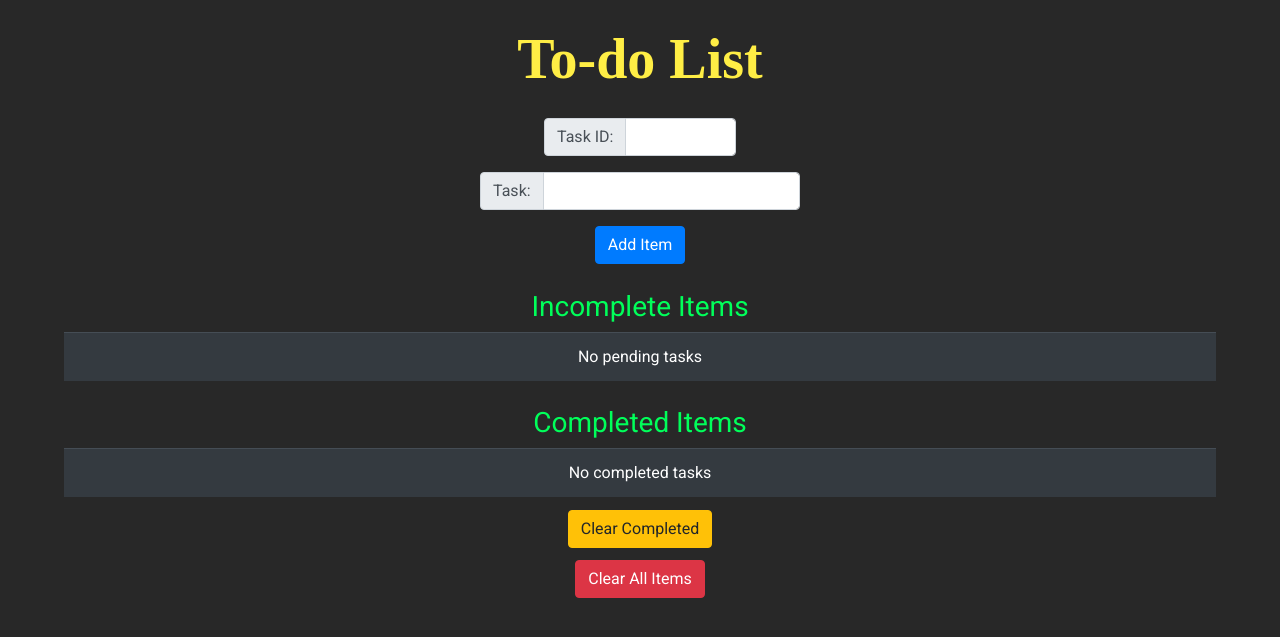
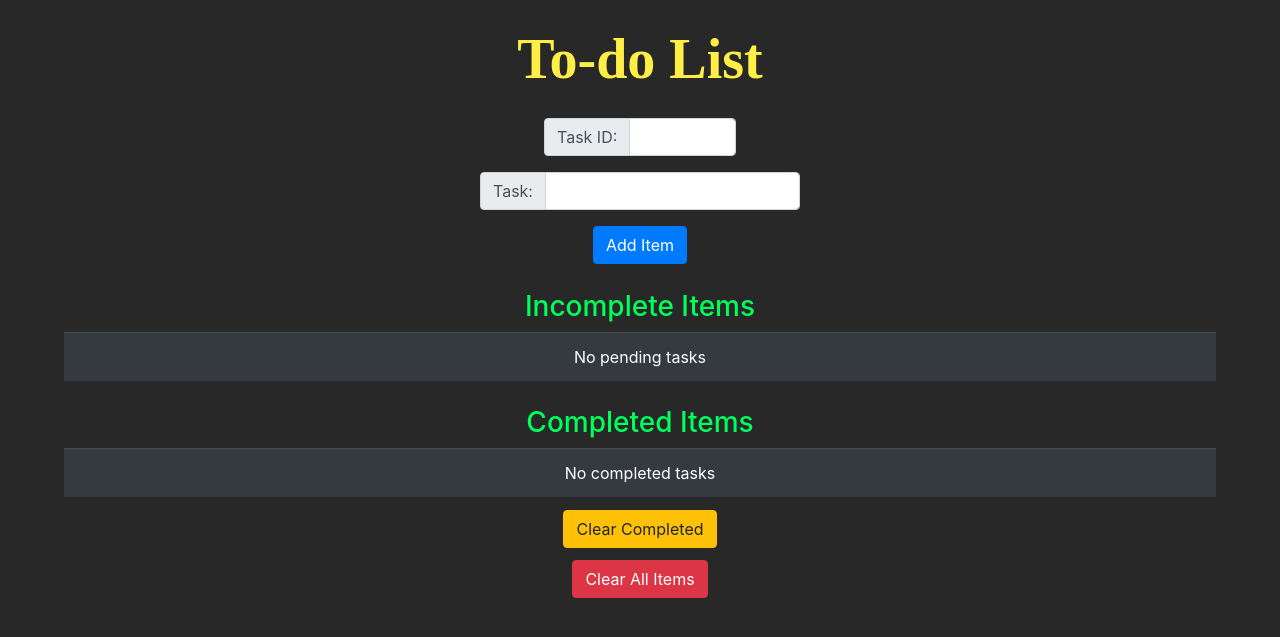
Before and after one commit to yash4302/To-do_List, a Flask app: page / in a window 1280 px wide. Shown: the top 637 px of the page. Run offline with Flask 2, Linux system fonts and the light colour scheme; data that the repository does not hold is empty; some libraries are stand-ins or nearby versions; some web fonts are replaced.

Commit message:
Update styling.css

```diff
--- a/app/static/styling.css
+++ b/app/static/styling.css
@@ -1,11 +1,9 @@
 @import url('https://fonts.googleapis.com/css2?family=Agency+FB');
-@import url('https://fonts.googleapis.com/css2?family=Roboto');
 
 body {
 	background-color: #282828;
 	color: #00ff5a;
 	text-align: center;
-	font-family: 'Roboto';
 }
 
 h1 {
```
